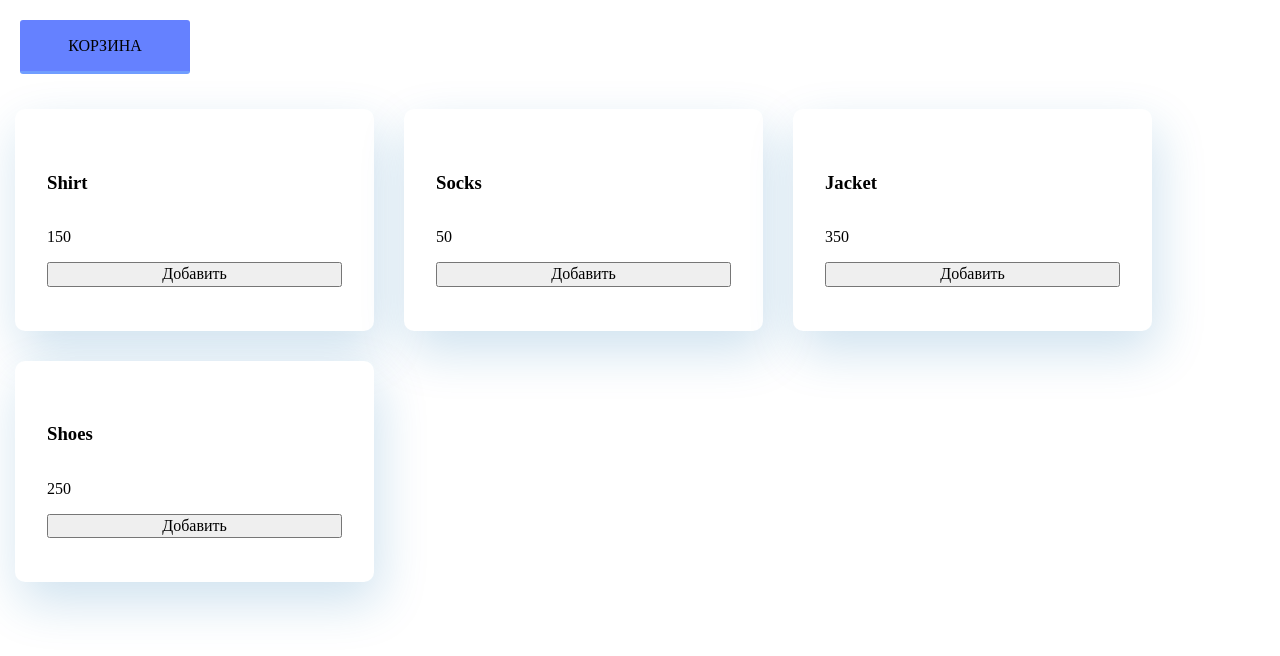
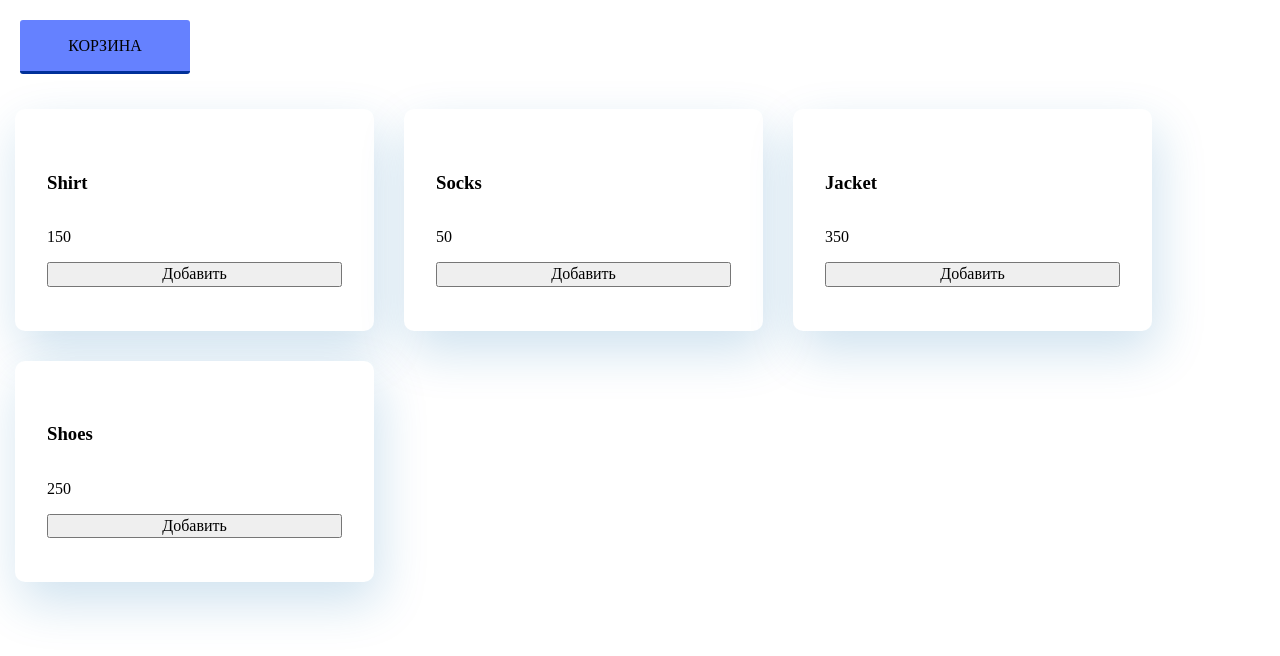
Before and after one commit to everwithadream/JS_part_two, a plain HTML site: page index.html in a window 1280 px wide. Drawn offline with Linux system fonts and the light colour scheme.

Commit message:
Update style.css

```diff
--- a/css/style.css
+++ b/css/style.css
@@ -21,7 +21,7 @@ header{
     border: 0px;
     -webkit-box-sizing: border-box;
     box-sizing: border-box;
-    border-bottom: 3px solid #709dff;
+    border-bottom: 3px solid #003099;
     border-radius: 3px;
     color: #000000;
     margin: 20px;
```
